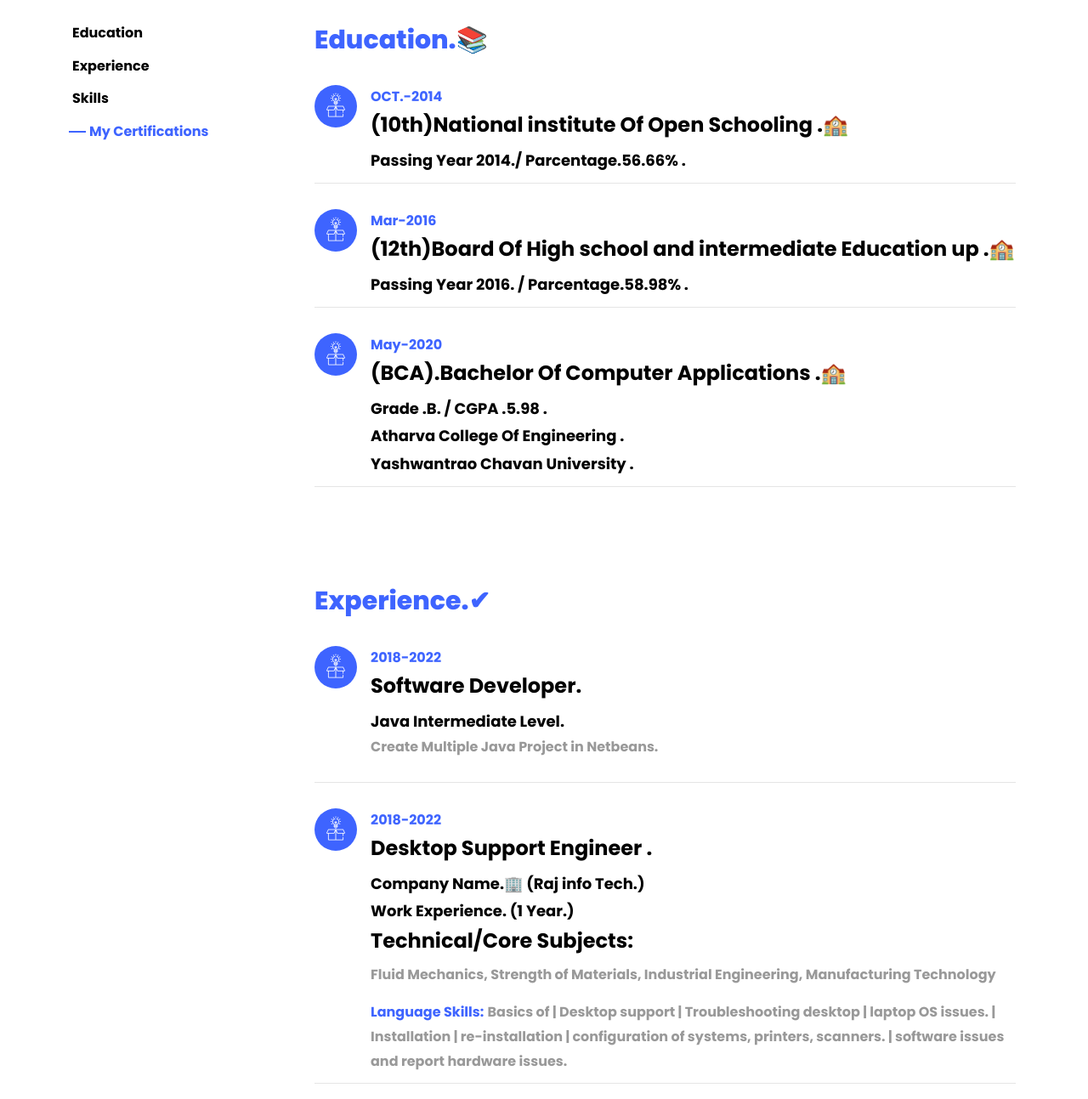
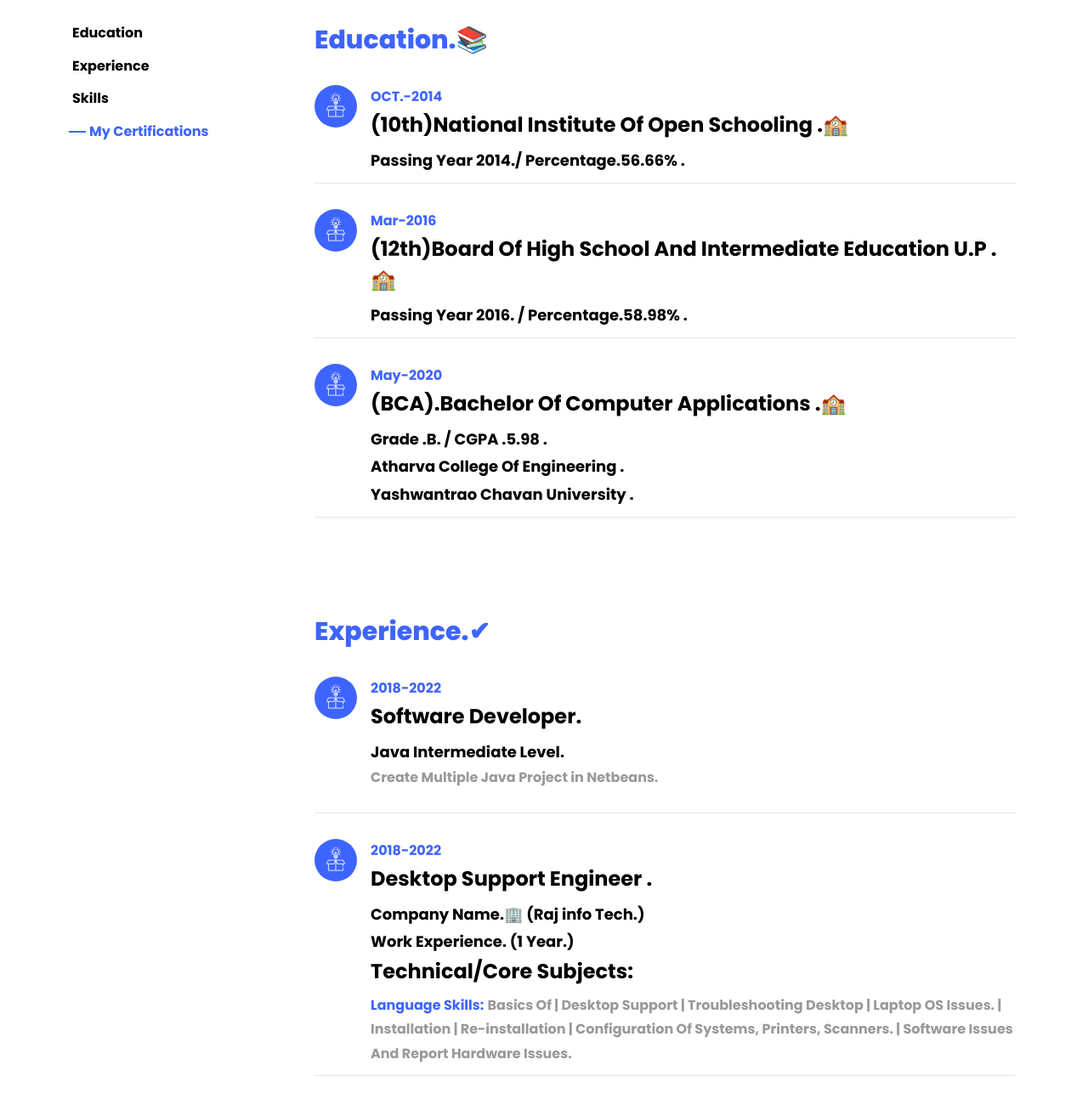
Before and after one commit to Rahulch0705/Myportfolio, a plain HTML site: page index.html in a window 1280 px wide. Shown: the part 1880-3173 px from the top of the page at 85% size. Drawn offline with Linux system fonts and the light colour scheme; animation ran at ten frames a second; files whose address does not match are found by name.

Commit message:
Update index.html

```diff
--- a/index.html
+++ b/index.html
@@ -163,8 +163,8 @@
 					    	</div>
 					    	<div class="text pl-3">
 		    					<span class="date">OCT.-2014</span>
-		    					<h2>(10th)National institute Of Open Schooling .🏫</h2>
-								<span class="position">Passing Year 2014./ Parcentage.56.66% .</span>
+		    					<h2>(10th)National Institute Of Open Schooling .🏫</h2>
+								<span class="position">Passing Year 2014./ Percentage.56.66% .</span>
 								<br>
 	    					</div>
 	    				</div>
@@ -174,8 +174,8 @@
 					    	</div>
 					    	<div class="text pl-3">
 		    					<span class="date">Mar-2016</span>
-		    					<h2>(12th)Board Of High school and intermediate Education up .🏫</h2>
-								<span class="position">Passing Year 2016. / Parcentage.58.98% .</span>
+		    					<h2>(12th)Board Of High School And Intermediate Education U.P .🏫</h2>
+								<span class="position">Passing Year 2016. / Percentage.58.98% .</span>
 								<br>
 	    					</div>
 	    				</div>
@@ -214,15 +214,14 @@
 					    	</div>
 					    	<div class="text pl-3">
 		    					<span class="date">2018-2022</span>
-		    					<h2>Desktop Support Engineer .</h2>
-		    					<span class="position">Company Name.🏢 (Raj info Tech.)<br>Work Experience. (1 Year.)</span>
+		    					<h2> Desktop Support Engineer .</h2>
+		    					<span class="position"> Company Name.🏢 (Raj info Tech.)<br>Work Experience. (1 Year.)</span>
 								<br>
-		    					<h2>Technical/Core Subjects:</h2><p><b>Fluid Mechanics, Strength of
-									Materials, Industrial Engineering, Manufacturing Technology</p></b>
+		    					<h2>Technical/Core Subjects:</h2>
 								<span class="date">Language Skills:</span>
-								<span> <b>Basics of | Desktop support | Troubleshooting desktop |
-								laptop OS issues. | Installation | re-installation | configuration of
-								systems, printers, scanners. | software issues and report hardware issues.
+								<span> <b>Basics Of | Desktop Support | Troubleshooting Desktop |
+								Laptop OS Issues. | Installation | Re-installation | Configuration Of
+								Systems, Printers, Scanners. | Software Issues And Report Hardware Issues.
 								</b></span>
 		    				</div>
 	    				</div>
@@ -550,14 +549,14 @@
             <h2 class="mb-4">Our Projects</h2>
             <h4><p><b><u>This is My Project List📜</u></b></h4>
 			<br>
-				<h5>If you want to know about my other project
-					So you go to my Youtube Channel,<br> you will get all types of
-						projects and courses will be available</p></h5>
+				<h5>If You Want To Know About My Other Project
+					So You Go To My Youtube Channel .. <br> You Will Get All Types Of
+						Projects And Courses Will Be Available</p></h5>
 						<iframe width="560" height="315" src="https://www.youtube.com/embed/49s3bWiNNw4"
 						title="YouTube video player" frameborder="0" allow="accelerometer; autoplay;
 						clipboard-write; encrypted-media; gyroscope; picture-in-picture" allowfullscreen></iframe>
 						<hr>
-							<h5><p>This is my YouTube channel</p></h5>
+							<h5><p>This is My YouTube Channel</p></h5>
 			<h4><a href="https://www.youtube.com/channel/UCIaUdCbmQnEp6mX69GRTRAQ"target="_blank">👉🏿 Mr_Tech</a></h4>
           </div>
         </div>
```
